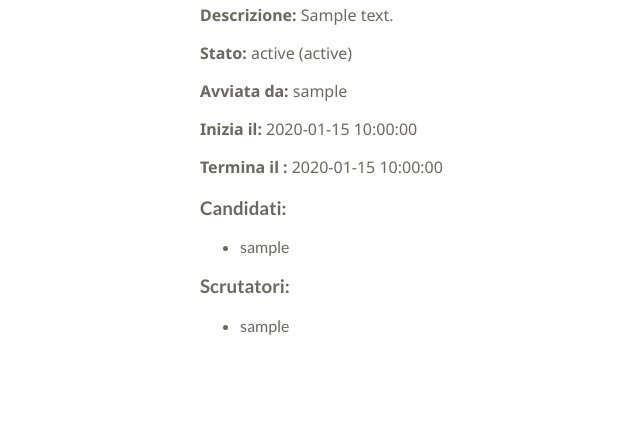
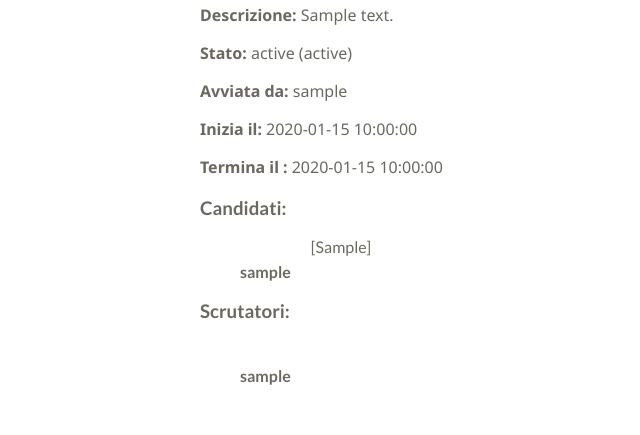
Before and after one commit to dinogen/appvoting, a Flask app: template frontend/web/templates/votation_detail_template.html in a window 1280 px wide. Shown: the part 402-837 px from the top of the page, without its empty margins (240-880 px from the left). Before the commit the page ends 737 px from the top, so only its background shows below. Run offline with Flask 2, Linux system fonts and the light colour scheme; the template is opened without the code that fills it: most values are stand-ins (such as "Sample title", 1, 10 or a date in 2020).

Commit message:
New layout fix

```diff
--- a/frontend/form-html/start-votation.html
+++ b/frontend/form-html/start-votation.html
@@ -4,6 +4,7 @@
 <meta charset="UTF-8">
 <title>Start Votation</title>
 <link rel="stylesheet" type="text/css" href="style.css">
+<link rel="stylesheet" href="https://cdnjs.cloudflare.com/ajax/libs/font-awesome/4.7.0/css/font-awesome.min.css">
 </head>
 
 <body>
@@ -16,8 +17,8 @@
 	<div id="main" class="textCenter">
 	<h1>Votation</h1>
 		<h3>Menu</h3>
-		<p><img src="images/start-votation.png" width="400" height="auto" alt="start votation"/></p>
-		<p><img src="images/go-to-list.png" width="400" height="auto" alt="go ti list"/></p>
+		<p><button class="btn startVot"><i class="fa fa-pencil"></i><span class="textButton">Start Votation</span></button></p>
+		<p><button class="btn goVot"><i class="fa fa-file-text-o"></i><span class="textButton">go to the votation list</span></button></p>
 	</div>
 
 </body>
--- a/frontend/web/static/style.css
+++ b/frontend/web/static/style.css
@@ -20,6 +20,13 @@ label{font-family: 'Lato', sans-serif;}
 #votationPurpose .endDate{width: 45%; float: right;}
 #votationPurpose .beginDate input, #votationPurpose .endDate input{max-width: 168px;}
 
+/*Start vot*/
+.startVot{background: #fade18; font-size: 1.5em; width: 350px; padding: 18px 20px; color: #6b685f; font-family: 'Lato', sans-serif; font-weight: lighter; border-radius: 5px;}
+.startVot>i{color: #167788; float: left; border: 2px solid #167788; border-radius: 30px; padding: 15px;}
+.goVot{background: #167788; font-size: 1.5em; width: 350px; padding: 18px 20px; color: #fff; font-family: 'Lato', sans-serif; font-weight: lighter; border-radius: 5px;}
+.goVot>i{color: #fade18; float: left; border: 2px solid #fade18; border-radius: 30px; padding: 15px;}
+.textButton{position: relative; top: 10px;}
+
 /*list*/
 .boxList{max-width: 1280px; margin: 0 auto;}
 .boxList h3{text-align: left;}
@@ -28,16 +35,19 @@ label{font-family: 'Lato', sans-serif;}
 .rigaTab>td{border-bottom: 1px solid #d6d6d6; padding: 20px 10px;}
 .intestazioneTab{font-family: 'Noto Sans', sans-serif; font-weight: bold; height: 60px;}
 .idVotation{text-align: center; max-width: 80px; border-bottom: none !important;}
-.idVotation>a>span{border: 2px solid #fade18; padding: 10px; border-radius: 20px;}
+.idVotation>span{border: 2px solid #fade18; padding: 10px; border-radius: 20px;}
 .tabVotatioList .myVote{background: rgba(22, 119, 136, 0.8); color: #fff;}
 .tabVotatioList .myVote a{color: #fff;}
-.idVotation>a:link{text-decoration: none;}
 
 /*detail*/
 #main #vDetail{max-width: 400px; margin: 50px auto;}
 #vDetail{text-align: left;}
 #vDetail a{font-weight: bold;}
 span.lab{font-weight: bold;}
+.candidateList{display: inline-flex;}
+.candidateList .botton1{max-width: 160px; margin-left: 5px; padding-top: 6px;}
+.candidateList .nameV{font-weight: bold; margin-right: 20px; padding-top: 25px;}
+.candidateList input{max-height: 35px;}
 
 /*header*/
 header{background-image: url(images/header_bg.jpeg); margin-left: -15px; margin-right: -15px; background-size: 100% auto; background-repeat: no-repeat; margin-bottom: 50px; height: 164px;}
--- a/frontend/web/templates/base_template.html
+++ b/frontend/web/templates/base_template.html
@@ -4,6 +4,7 @@
 <meta charset="UTF-8">
 <title>Copernico Spritz Election</title>
 <link rel="stylesheet" type="text/css" href="{{url_for('static', filename='style.css')}}">
+<link rel="stylesheet" href="https://cdnjs.cloudflare.com/ajax/libs/font-awesome/4.7.0/css/font-awesome.min.css">
 </head>
 <body>
     <!-- header -->
--- a/frontend/web/templates/votation_detail_template.html
+++ b/frontend/web/templates/votation_detail_template.html
@@ -16,16 +16,16 @@
         {% for c in candidates_array %}
             {% if v.votation_status == 2 and current_user.u.user_id == c.u.user_id %}
                 {% if c.passphrase_ok == 1 %}
-                    <li>{{c.u.user_name}}[{{c.order_n}}] (Chiave inviata)</li>
+                    <li  class="candidateList"><span class="nameV">{{c.u.user_name}}</span> [{{c.order_n}}] (Chiave inviata)</li>
                 {% else %}
-                    <li><form action="/send_passphrase" method="POST">
-                        {{c.u.user_name}}[{{c.order_n}}] <input type="text" id="passphrase" name="passphrase">
+                    <li  class="candidateList"><form action="/send_passphrase" method="POST">
+                        <span class="nameV">{{c.u.user_name}}</span> [{{c.order_n}}] <input type="text" id="passphrase" name="passphrase">
                         <input type="hidden" name="votation_id" id="votation_id" value="{{v.votation_id}}">
-                        <input type="submit" value="Invia Chiave" class="btn btn-primary" />
+                        <input type="submit" value="Invia Chiave" class="botton1" />
                     </form></li>
                 {% endif %}
             {% else %}
-                <li>{{c.u.user_name}} {% if c.passphrase_ok == 1 %} (Chiave inviata) {% endif %}</li>
+                <li  class="candidateList"><span class="nameV">{{c.u.user_name}}</span> [{{c.order_n}}] {% if c.passphrase_ok == 1 %} (Chiave inviata) {% endif %}</li>
             {% endif %}
         {% endfor %}
     </ul>
@@ -36,26 +36,26 @@
     {% for g in guarantors_array %}
         {% if v.votation_status == 1 and current_user.u.user_id == g.u.user_id %}
             {% if g.hash_ok == 1 %}
-                <li>{{g.u.user_name}} (Chiave inviata)</li>
+                <li  class="candidateList"><span class="nameV">{{g.u.user_name}}</span> (Chiave inviata)</li>
             {% else %}
-                <li><form action="/send_passphrase" method="POST">
-                    {{g.u.user_name}} <input type="text" id="passphrase" name="passphrase">
+                <li  class="candidateList"><form action="/send_passphrase" method="POST">
+                    <span class="nameV">{{g.u.user_name}}</span> <input type="text" id="passphrase" name="passphrase">
                     <input type="hidden" name="votation_id" id="votation_id" value="{{v.votation_id}}">
-                    <input type="submit" value="Invia Chiave" class="btn btn-primary" />
+                    <input type="submit" value="Invia Chiave" class="botton1" />
                 </form></li>
             {% endif %}
         {% elif v.votation_status == 3 and current_user.u.user_id == g.u.user_id %}
             {% if g.passphrase_ok == 1 %}
-                <li>{{g.u.user_name}} (Chiave Confermata)</li>
+                <li  class="candidateList"><span class="nameV">{{g.u.user_name}}</span> (Chiave Confermata)</li>
             {% else %}
-                <li><form action="/send_passphrase" method="POST">
-                    {{g.u.user_name}} <input type="text" id="passphrase" name="passphrase" />
+                <li  class="candidateList"><form action="/send_passphrase" method="POST">
+                    <span class="nameV">{{g.u.user_name}}</span> <input type="text" id="passphrase" name="passphrase" />
                     <input type="hidden" name="votation_id" id="votation_id" value="{{v.votation_id}}" />
-                    <input type="submit" value="Conferma la chiave" class="btn btn-primary" />
+                    <input type="submit" value="Conferma la chiave" class="botton1" />
                 </form> </li>
             {% endif %}
         {% else %}
-            <li>{{g.u.user_name}} {% if g.passphrase_ok == 1 %} (Chiave Confermata) {% endif %}</li>
+            <li  class="candidateList"><span class="nameV">{{g.u.user_name}}</span> {% if g.passphrase_ok == 1 %} (Chiave Confermata) {% endif %}</li>
         {% endif %}
     {% endfor %}
     </ul>
```
Also changed, not shown: frontend/form-html/style.css (+11 -0 lines), frontend/form-html/votation-detail.html (+5 -3 lines), frontend/web/templates/index_template.html (+12 -13 lines), 1 other file.
